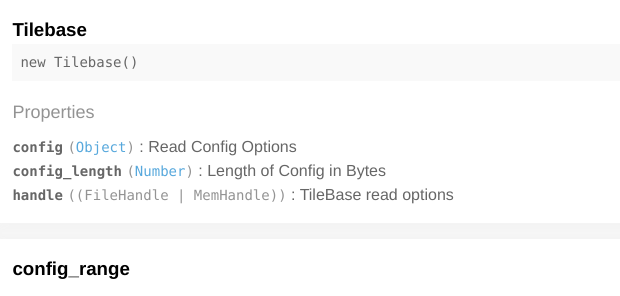
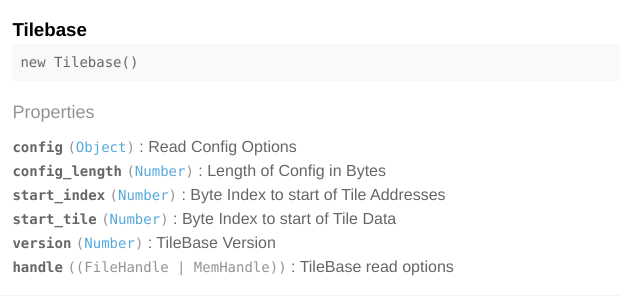
Before and after one commit to openaddresses/TileBase, a website: page docs/index.html in a window 1280 px wide. Shown: the top 296 px of the page, 436-1056 px from the left. Drawn offline with Linux system fonts and the light colour scheme.

Commit message:
Update props

```diff
--- a/docs/index.html
+++ b/docs/index.html
@@ -128,6 +128,27 @@
         <div class='space-bottom0'>
           <span class='code bold'>config_length</span> <code class='quiet'>(<a href="https://developer.mozilla.org/docs/Web/JavaScript/Reference/Global_Objects/Number">Number</a>)</code>
           : Length of Config in Bytes
+
+
+        </div>
+
+        <div class='space-bottom0'>
+          <span class='code bold'>start_index</span> <code class='quiet'>(<a href="https://developer.mozilla.org/docs/Web/JavaScript/Reference/Global_Objects/Number">Number</a>)</code>
+          : Byte Index to start of Tile Addresses
+
+
+        </div>
+
+        <div class='space-bottom0'>
+          <span class='code bold'>start_tile</span> <code class='quiet'>(<a href="https://developer.mozilla.org/docs/Web/JavaScript/Reference/Global_Objects/Number">Number</a>)</code>
+          : Byte Index to start of Tile Data
+
+
+        </div>
+
+        <div class='space-bottom0'>
+          <span class='code bold'>version</span> <code class='quiet'>(<a href="https://developer.mozilla.org/docs/Web/JavaScript/Reference/Global_Objects/Number">Number</a>)</code>
+          : TileBase Version
 
 
         </div>
```
Also changed, not shown: tilebase.js (+7 -1 lines).
